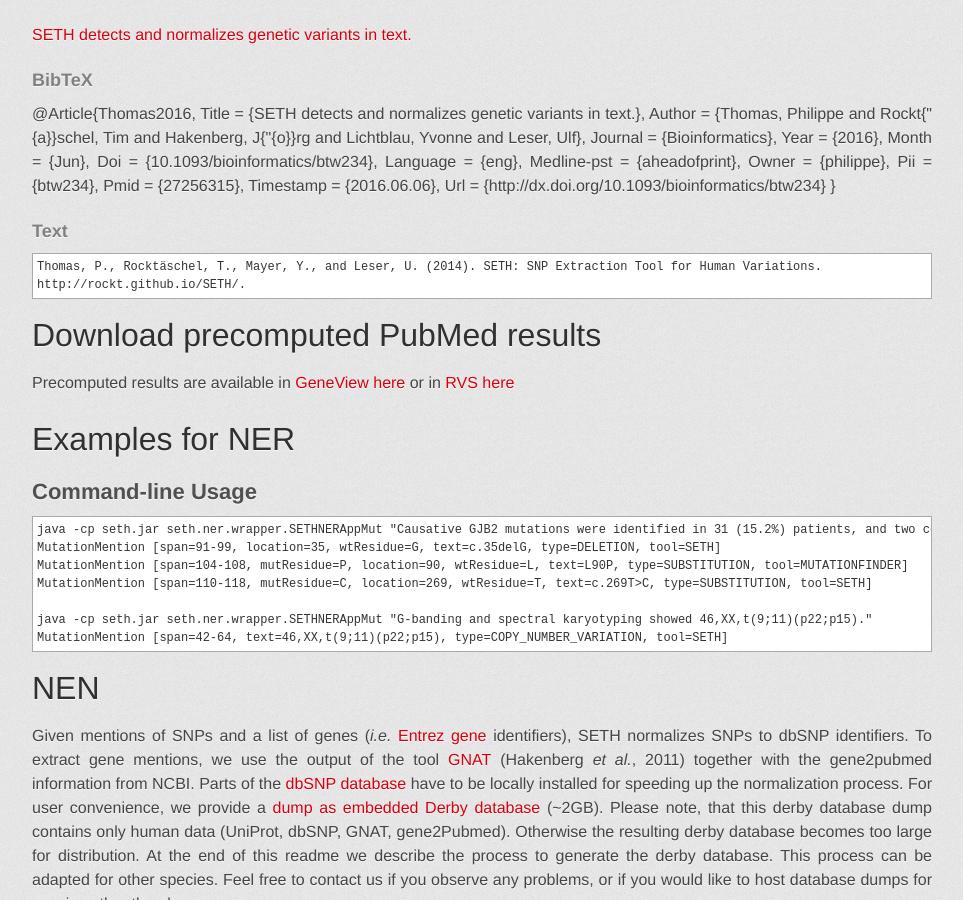
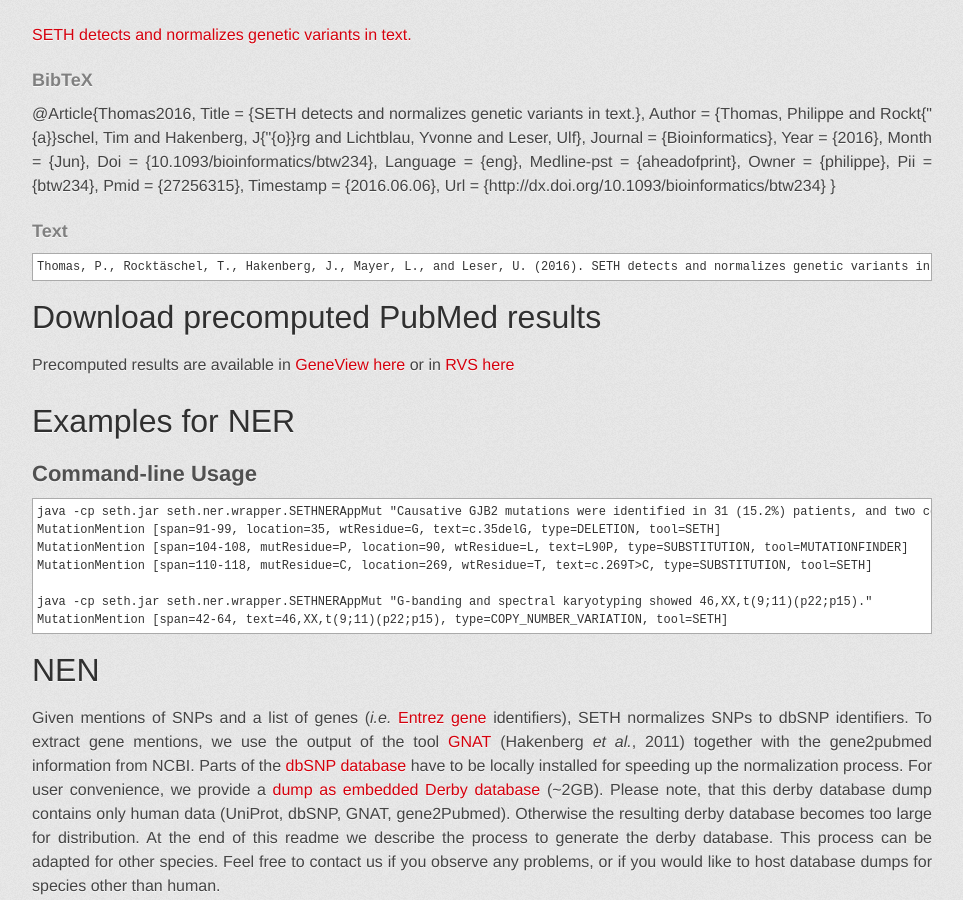
Before and after one commit to rockt/SETH, a Jekyll site: the page built from index.md, in a window 1280 px wide and 900 px high, scrolled down 1597 px. Shown: the whole window, without its empty margins (158-1121 px from the left). Built offline with Jekyll 4.4.1, drawn with Linux system fonts in a browser that asks for light colours; some web fonts are replaced.

Commit message:
Update index.md

```diff
--- a/index.md
+++ b/index.md
@@ -59,8 +59,7 @@
 
 
 ### Text
-	Thomas, P., Rocktäschel, T., Mayer, Y., and Leser, U. (2014). SETH: SNP Extraction Tool for Human Variations.
-	http://rockt.github.io/SETH/.
+	Thomas, P., Rocktäschel, T., Hakenberg, J., Mayer, L., and Leser, U. (2016). SETH detects and normalizes genetic variants in text. Bioinformatics (2016)
 
 # Download precomputed PubMed results
 
```
